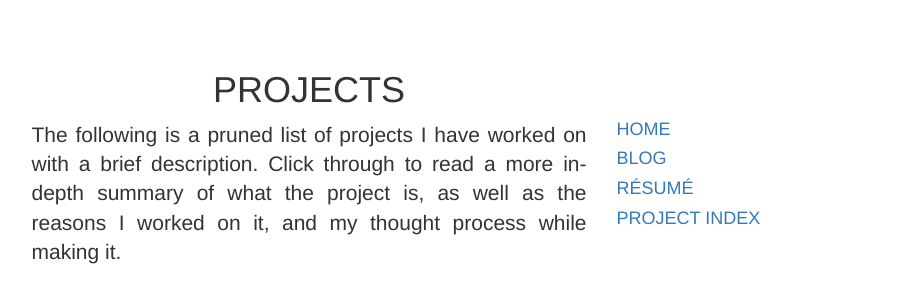
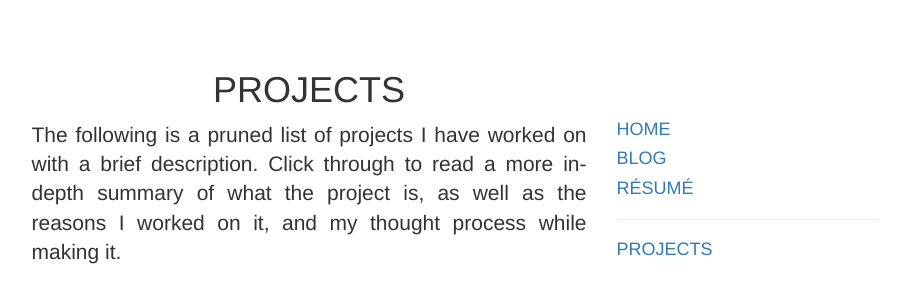
Before and after one commit to brandonw/personal-site, a Django app: template personal-site/templates/projects/home.html in a window 1280 px wide. Shown: the top 303 px of the page, without its empty margins (331-1241 px from the left). Run offline with Django 3.2, Linux system fonts and the light colour scheme; the template is opened without the code that fills it, so the values that code supplies are empty; some libraries are stand-ins or nearby versions.

Commit message:
Make navigation menu more consistent

```diff
--- a/personal-site/projects/views.py
+++ b/personal-site/projects/views.py
@@ -9,5 +9,5 @@ class ProjectDetailView(DetailView):
 
     def get_context_data(self, **kwargs):
         context = super(ProjectDetailView, self).get_context_data(**kwargs)
-        context['projects'] = Project.objects.all()
+        context['projects'] = Project.objects.order_by('priority')
         return context
--- a/personal-site/templates/projects/home.html
+++ b/personal-site/templates/projects/home.html
@@ -1,16 +1,19 @@
 {% extends "base.html" %}
 
-{% block title %}Projects Home{% endblock %}
+{% block title %}Projects{% endblock %}
 
 {% block menu %}
 
-<h1 class="text-right">&nbsp;</h1>
+<h1>&nbsp;</h1>
 
 <ul class="list-unstyled">
     <li><h4><a href="{% url 'home' %}">HOME</a></h4></li>
     <li><h4><a href="{% url 'blog' %}">BLOG</a></h4></li>
     <li><h4><a href="{% url 'resume' %}">R&#201;SUM&#201;</a></h4></li>
-    <li><h4><a href="{% url 'projects' %}">PROJECT INDEX</a></h4></li>
+</ul>
+<hr />
+<ul class="list-unstyled">
+    <li><h4><a href="{% url 'projects' %}">PROJECTS</a></h4></li>
 {% for project in projects %}
     <li><a href="./#{{ project.slug }}">{{ project.name }}</a></li>
 {% endfor %}
```
Also changed, not shown: personal-site/templates/projects/detail.html (+9 -4 lines).
